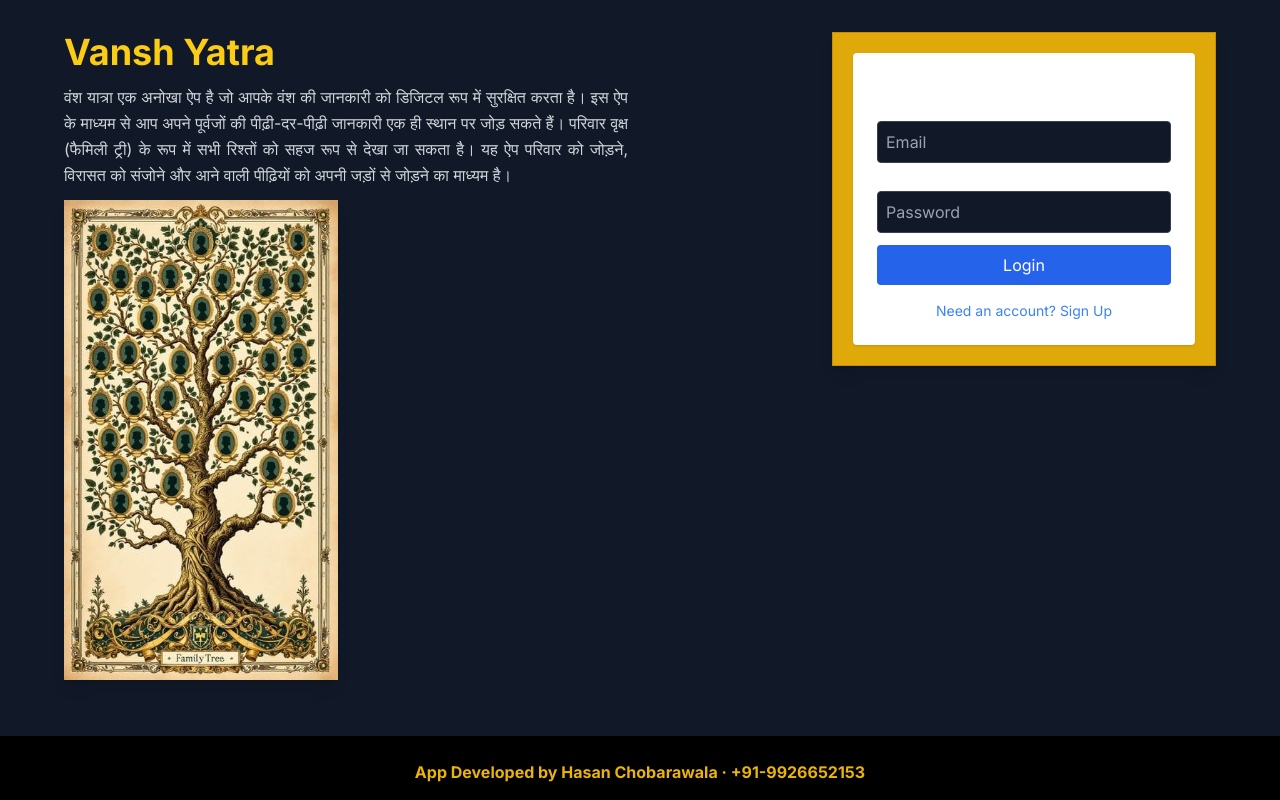
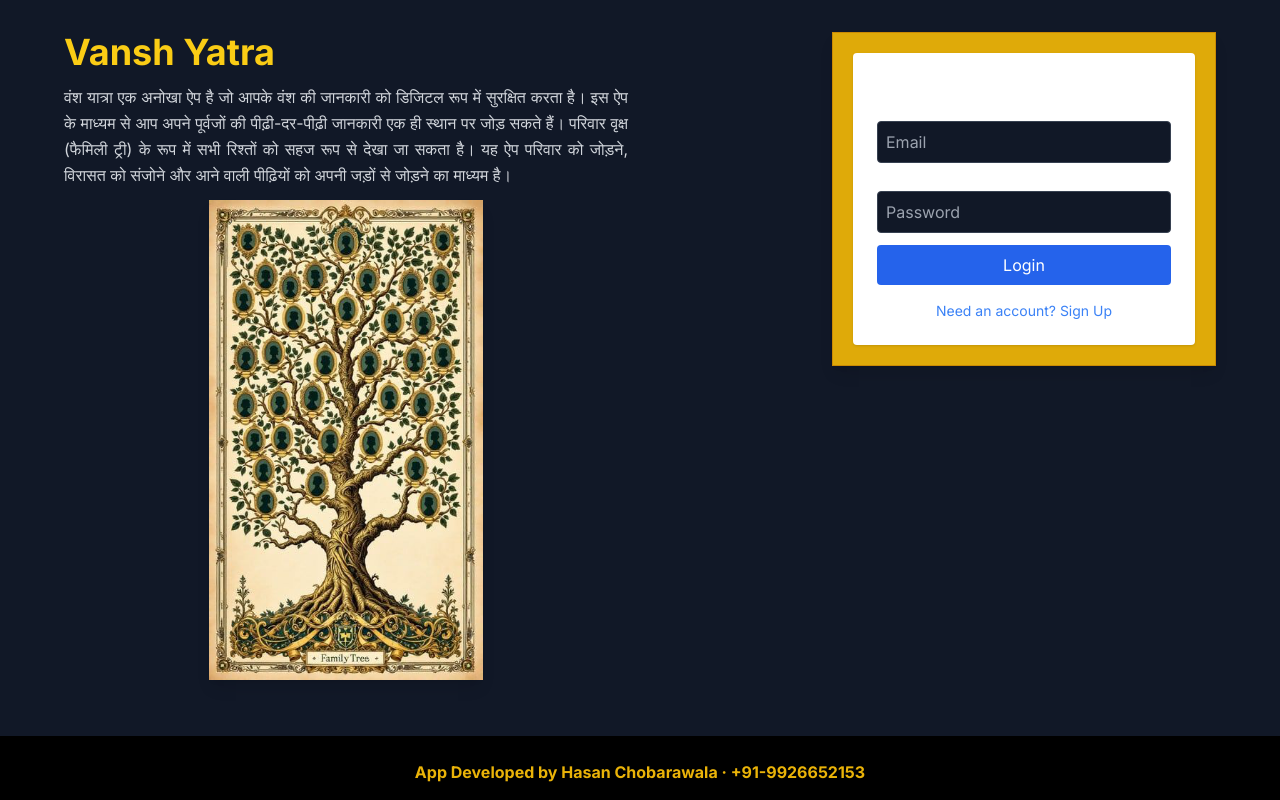
Before and after one commit to hasanchobarawala/Vansh-Yatra, a Next.js app: page / in a window 1280 px wide. Built offline with nearby package versions, Linux system fonts and the light colour scheme; no server answers.

Commit message:
Update page.tsx

```diff
--- a/src/app/page.tsx
+++ b/src/app/page.tsx
@@ -20,13 +20,15 @@ export default function HomePage() {
             यह ऐप परिवार को जोड़ने, विरासत को संजोने और आने वाली पीढ़ियों को अपनी जड़ों से जोड़ने का माध्यम है।
           </p>
 
-      <div className="mt-4">
+      {/* Image block */}
+<div className="mt-4 w-full">
   <img
     src="/family-tree.png"
     alt="Family Tree"
-    className="max-w-[50rem] max-h-[60vh] object-contain rounded-lg shadow-lg"
+    className="mx-auto max-w-[50rem] max-h-[60vh] object-contain rounded-lg shadow-lg"
   />
 </div>
+
 
 
 
```
